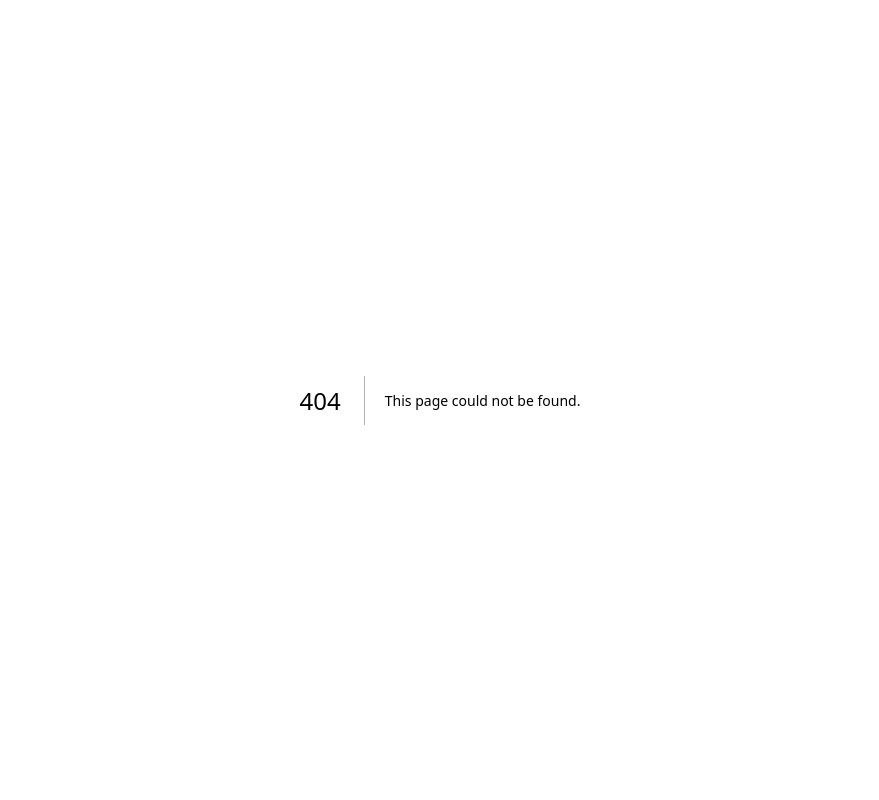
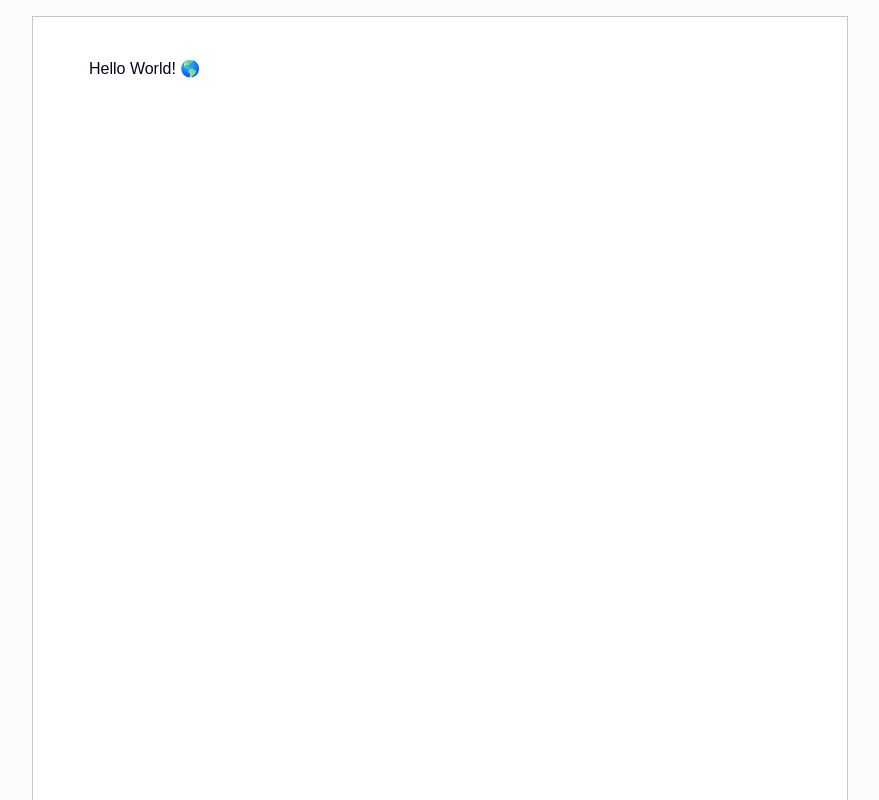
Before and after one commit to Rajdeep-Gill/google-docs-clone, a Next.js app: page /documents/123 in a window 1280 px wide. Before the commit this address had no page. Shown: the top 800 px of the page, without its empty margins (200-1079 px from the left). Built offline with nearby package versions, Linux system fonts and the light colour scheme.

Commit message:
Add documents page and editor component

```diff
--- a/package.json
+++ b/package.json
@@ -37,6 +37,9 @@
     "@radix-ui/react-toggle": "^1.1.1",
     "@radix-ui/react-toggle-group": "^1.1.1",
     "@radix-ui/react-tooltip": "^1.1.6",
+    "@tiptap/pm": "^2.10.2",
+    "@tiptap/react": "^2.10.2",
+    "@tiptap/starter-kit": "^2.10.2",
     "class-variance-authority": "^0.7.1",
     "clsx": "^2.1.1",
     "cmdk": "^1.0.0",
--- /dev/null
+++ b/src/app/documents/[documentId]/editor.tsx
@@ -0,0 +1,26 @@
+'use client';
+
+import { useEditor, EditorContent } from '@tiptap/react';
+import StarterKit from '@tiptap/starter-kit';
+
+export const Editor = () => {
+  const editor = useEditor({
+    editorProps: {
+      attributes: {
+        style: 'padding-left: 56px; padding-right: 56px;',
+        class:
+          'focus:outline-none print:border-0 bg-white border border-[#C7C7C7] flex flex-col min-h-[1054px] w-[816px] pt-10 pr-14 pb-10 cursor-text',
+      },
+    },
+    extensions: [StarterKit],
+    content: '<p>Hello World! 🌎️</p>',
+  });
+
+  return (
+    <div className='size-full overflow-x-auto bg-[#F9FBFD] px-4 print:p-0 print:bg-white print:overflow-visible'>
+      <div className='min-w-max flex justify-center w-[816px] py-4 print:py-0 mx-auto print:w-full print:min-w-0'>
+        <EditorContent editor={editor} />
+      </div>
+    </div>
+  );
+};
--- /dev/null
+++ b/src/app/documents/[documentId]/page.tsx
@@ -0,0 +1,17 @@
+import { Editor } from './editor';
+
+interface DocumentIdPageProps {
+  params: Promise<{ documentId: string }>;
+}
+
+const DocumentIdPage = async ({ params }: DocumentIdPageProps) => {
+  const { documentId } = await params;
+
+  return (
+    <div className='min-h-screen bg[#FAFBFD]'>
+      <Editor />
+    </div>
+  );
+};
+
+export default DocumentIdPage;
--- /dev/null
+++ b/src/app/documents/page.tsx
@@ -0,0 +1,5 @@
+const DocumentsPage = () => {
+  return <div>Hi</div>;
+};
+
+export default DocumentsPage;
--- a/src/app/page.tsx
+++ b/src/app/page.tsx
@@ -1,9 +1,11 @@
-import { Button } from '@/components/ui/button';
+import Link from 'next/link';
 
 const Home = () => {
   return (
-    <div className='bg-blue-300 flex flex-col min-h-screen items-center justify-center text-8xl'>
-      Hello World!
+    <div className='bg-emerald-200 flex flex-col min-h-screen items-center justify-center text-8xl'>
+      <Link href='/documents/123' className='underline text-blue-400'>
+        Document ID PAGE
+      </Link>
     </div>
   );
 };
```
Also changed, not shown: 1 other file (tests, documents, lock files or other folders).
